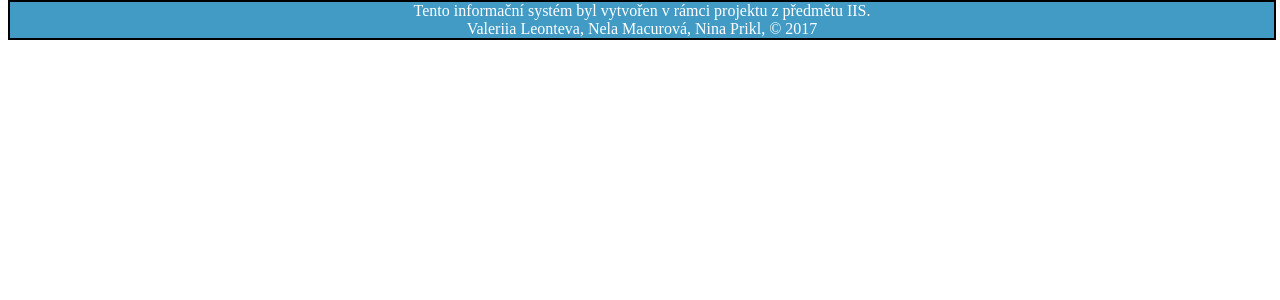
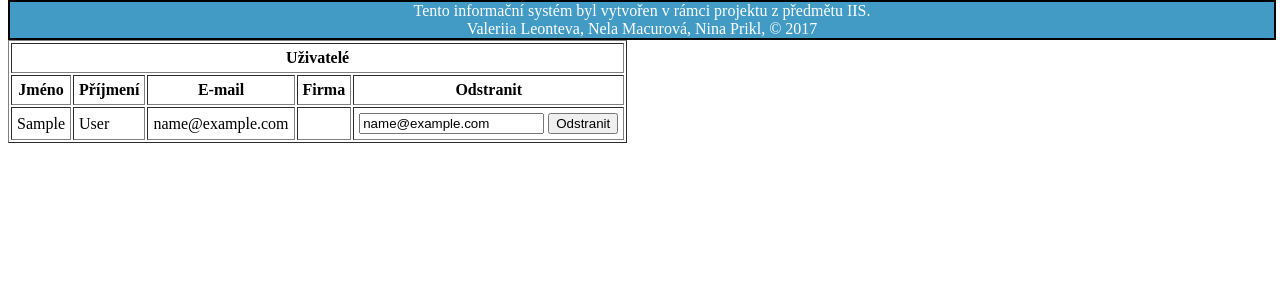
Before and after one commit to SKdiash/IIS, a PHP site: page /administration.php in a window 1280 px wide. Shown: the part 189-489 px from the top of the page. Run offline with PHP 8.4, Linux system fonts and the light colour scheme; the visitor is signed in with stand-in values (Sample User, id 1); tables that the repository leaves empty or names only in its code hold one stand-in row (values such as "Sample post"); some libraries are stand-ins or nearby versions.

Commit message:
administration, not complete

```diff
--- a/administration.php
+++ b/administration.php
@@ -1,11 +1,97 @@
 <?php
     require_once("header.php");
 ?>
+<!-- Specialni block na chyby a zpravy -->
+<div class="block_for_messages">
+    <?php
+
+        // pokud jsou nejake chyby - vypise se jake
+        if(isset($_SESSION["error_messages"]) && !empty($_SESSION["error_messages"])){
+            echo $_SESSION["error_messages"];
+
+            // Smazani chyb pri aktualizace stranky
+            unset($_SESSION["error_messages"]);
+        }
+        // pokud jsou nejake zpravy - vypise se jake
+        if(isset($_SESSION["success_messages"]) && !empty($_SESSION["success_messages"])){
+            echo $_SESSION["success_messages"];
+
+            // Smazani zprav pri aktualizace stranky
+            unset($_SESSION["success_messages"]);
+        }
+    ?>
+</div>
+
 
 <?php
     require_once("person_area.php");
 ?>
 
+
+<?php
+
+
+echo '<table border="1" cellpadding="5" cellspacing="2" summary="Uživatelé" id="Table3">
+   <tbody>
+      <tr>
+         <th colspan="5" scope="colgroup">Uživatelé</th>
+      </tr>
+      <tr>
+         <th scope="col" abbr="Name">Jméno</th>
+         <th scope="col" abbr="Tutor">Příjmení</th>
+         <th scope="col">E-mail</th>
+         <th scope="col">Firma</th>
+         <th scope="col">Odstranit</th>
+      </tr>';
+
+    $_SESSION["error_messages"] = '';
+    // Deklarujeme promennou na zpravy
+    $_SESSION["success_messages"] = '';
+
+    // Abychom dozvedeli kdo je uzivatel, potrebujeme to pozdeji
+    $email = $_SESSION['email'];
+    $result = $mysqli->query("SELECT firm FROM `users` WHERE email = '".$email."'");
+    $user = $result->fetch_assoc();
+
+
+    $list_user = $mysqli->query("SELECT * FROM `users` WHERE users.firm != 3"); // zjistime kolik ted probiha kurzu
+    //echo $list_course->num_rows;
+
+    for($i = 1; $i <= ($list_user->num_rows); $i++)
+    {
+
+          $users_on = $list_user->fetch_assoc();
+          $result = $mysqli->query("SELECT * FROM `users` WHERE users.id = '".$users_on['id']."'");
+          $users_all= $result->fetch_assoc();
+          echo '<tr>
+                   <td scope="row">'.$users_all['first_name'].'</td>
+                   <td>'.$users_all['last_name'].'</td>
+                   <td>'.$users_all['email'].'</td>';
+
+                   if($users_on['firm'] == 1) //firma
+                   {
+                      echo '<td>Ano</td>';
+                   }elseif($users_on['firm'] == 0) //jednotlivec
+                   {
+                      echo '<td>Ne</td>';
+                   }
+                   else
+                   {
+                      echo '<td></td>';
+                   }
+                    echo '<td>
+                   	 	<form action="delete_user_admin.php" method="post" name="delete_user_admin">
+                   	 		<input  name="usr" value="'.$users_all['email'].'"" />
+                         	<input type="submit" name="btn_delete_user_admin" value="Odstranit" />
+                        </form>
+                      </td>';
+
+                echo '</tr>';
+    }
+    // pro uzivatele bych dala nejaky select from course where course.id = listed_course.id_course and listed_course.number_logged < course.max_cap
+
+?>
+
 <?php
     require_once("footer.php");
 ?>
```
Also changed, not shown: delete_user_admin.php (added, +100 -0 lines).
